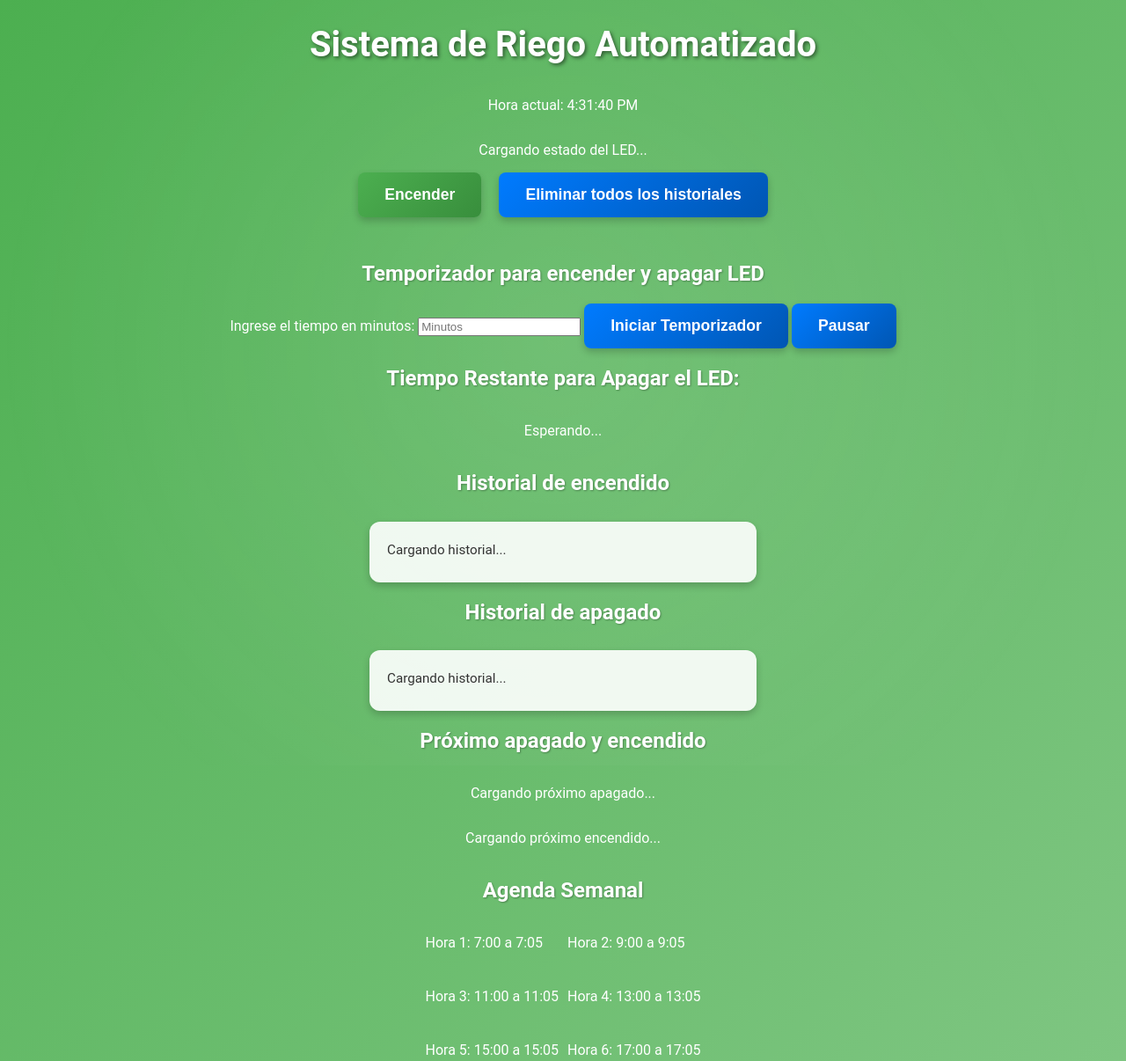
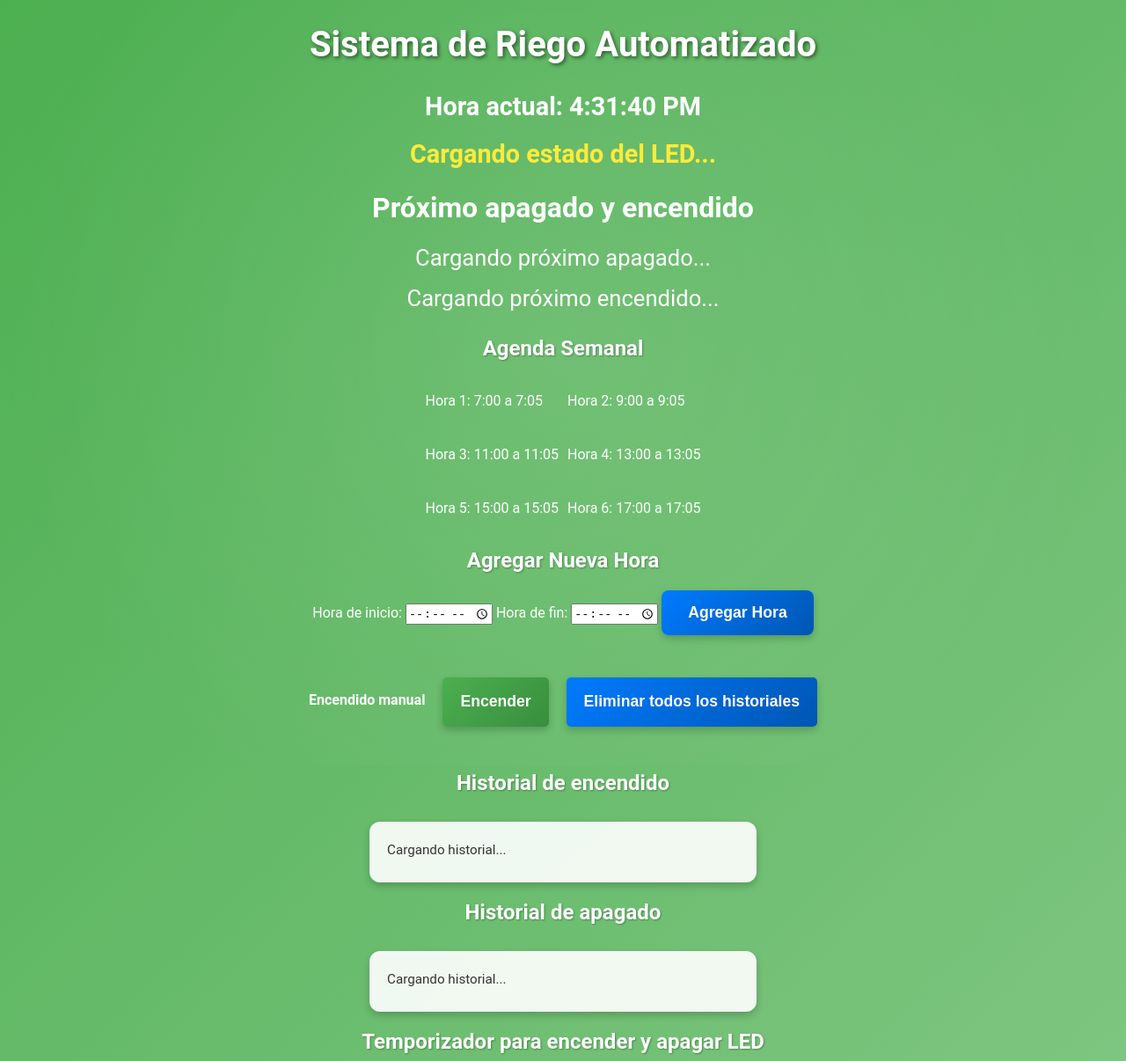
Before and after one commit to ing-manuel8/2, a website with bundled scripts: page public/index.html in a window 1280 px wide. Shown: the top 1206 px of the page at 88% size. Built offline with nearby package versions, Linux system fonts and the light colour scheme.

Commit message:
4.1 version

```diff
--- a/public/app.js
+++ b/public/app.js
@@ -361,7 +361,7 @@ function loadIntervalos() {
             const intervalos = snapshot.val();  // Obtener los datos de 'intervalos'
 
             // Asignar los valores directamente a cada elemento
-            const horas = ['hora1', 'hora2', 'hora3', 'hora4', 'hora5', 'hora6'];
+            const horas = ['Hora_1', 'Hora_2', 'Hora_3', 'Hora_4', 'Hora_5', 'Hora_6'];
 
             // Iteramos sobre las horas predefinidas
             horas.forEach((hora, index) => {
@@ -383,7 +383,7 @@ function loadIntervalos() {
         console.error("Error al obtener los intervalos:", error);
         // Manejo de error, establecer 'Error al cargar' en las horas
         for (let i = 1; i <= 6; i++) {
-            document.getElementById(`hora${i}`).textContent = `Hora ${i}: Error al cargar`;
+            document.getElementById(`Hora${i}`).textContent = `Hora ${i}: Error al cargar`;
         }
     });
 }
--- a/public/index.html
+++ b/public/index.html
@@ -15,39 +15,8 @@
         <!-- Texto que indica si el LED está Prendido o Apagado -->
         <p id="statusText">Cargando estado del LED...</p>
 
-    <!-- Botones para controlar el sistema -->
-    <div class="button-container">
-        <button id="toggleButton" aria-label="Controlar sistema de riego">Encender</button>
-        <button id="deleteButton" aria-label="Eliminar historial completo">Eliminar todos los historiales</button>
-    </div>
-
-    <!-- Temporizador para encender/apagar LED por tiempo específico -->
-    <h2>Temporizador para encender y apagar LED</h2>
-    <div>
-        <label for="timerInput">Ingrese el tiempo en minutos:</label>
-        <input type="number" id="timerInput" min="1" placeholder="Minutos" />
-        <button id="startTimerButton">Iniciar Temporizador</button>
-        <!-- Botón para pausar y continuar el temporizador -->
-        <button id="pauseResumeButton" aria-label="Pausar o continuar el temporizador">Pausar</button>
-    </div>
-
-    <!-- Tiempo restante hasta el apagado -->
-    <h2>Tiempo Restante para Apagar el LED:</h2>
-    <p id="timeRemaining">Esperando...</p>
-
-    <!-- Historiales de eventos -->
-    <h2>Historial de encendido</h2>
-    <div id="oneHistory" aria-live="polite">
-        <p>Cargando historial...</p>
-    </div>
-
-    <h2>Historial de apagado</h2>
-    <div id="zeroHistory" aria-live="polite">
-        <p>Cargando historial...</p>
-    </div>
-
         <!-- Mostrar los mensajes de Firebase -->
-    <h2>Próximo apagado y encendido</h2>
+        <h3>Próximo apagado y encendido</h3>
         <p id="proximoApagado">Cargando próximo apagado...</p>
         <p id="proximoEncendido">Cargando próximo encendido...</p>
 
@@ -75,6 +44,47 @@
                     <input type="time" id="endHour" required>
                     <button id="addHourButton">Agregar Hora</button>
                 </div>
+
+        <!-- Botones para controlar el sistema -->
+        <div class="button-container">
+            <h4>Encendido manual</h4>
+            <button id="toggleButton" aria-label="Controlar sistema de riego">Encender</button>
+            <button id="deleteButton" aria-label="Eliminar historial completo">Eliminar todos los historiales</button>
+        </div>
+
+        <!-- Temporizador para encender/apagar LED por tiempo específico -->
+
+
+
+
+        <!-- Historiales de eventos -->
+        <h2>Historial de encendido</h2>
+        <div id="oneHistory" aria-live="polite">
+            <p>Cargando historial...</p>
+        </div>
+
+        <h2>Historial de apagado</h2>
+        <div id="zeroHistory" aria-live="polite">
+            <p>Cargando historial...</p>
+        </div>
+
+
+
+
+        <h2>Temporizador para encender y apagar LED</h2>
+        <div>
+            <label for="timerInput">Ingrese el tiempo en minutos:</label>
+            <input type="number" id="timerInput" min="1" placeholder="Minutos" />
+            <button id="startTimerButton">Iniciar Temporizador</button>
+            <!-- Botón para pausar y continuar el temporizador -->
+            <button id="pauseResumeButton" aria-label="Pausar o continuar el temporizador">Pausar</button>
+        </div>
+
+                <!-- Tiempo restante hasta el apagado -->
+                <h2>Tiempo Restante para Apagar el LED:</h2>
+                <p id="timeRemaining">Esperando...</p>
+
+
     </body>
     </html>
 
--- a/public/style.css
+++ b/public/style.css
@@ -51,6 +51,20 @@ button:hover {
     box-shadow: 0 6px 12px rgba(0, 0, 0, 0.3); /* Más sombra en hover */
 }
 
+#toggleButton, #deleteButton {
+    padding: 10px 20px; /* Botones más grandes */
+    font-size: 1.1rem; /* Aumenta el tamaño del texto */
+    border-radius: 5px; /* Bordes redondeados */
+    margin-top: 3rem;
+}
+h4{
+    margin-top: 4rem;
+}
+
+#cancelButtonContainer{
+    margin-top: 2rem;
+}
+
 #toggleButton {
     background: linear-gradient(135deg, #4caf50, #388e3c); /* Verde para el botón toggle */
 }
@@ -58,6 +72,37 @@ button:hover {
 #toggleButton:hover {
     background: linear-gradient(135deg, #388e3c, #2e7d32); /* Hover en verde */
 }
+
+#currentTime {
+    font-size: 1.8rem; /* Aumenta el tamaño de la fuente */
+    font-weight: bold; /* Negrita para destacarlo */
+    text-align: center; /* Centra el texto */
+    margin: 10px 0; /* Espaciado arriba y abajo */
+}
+
+#statusText {
+    font-size: 1.8rem; /* Aumenta el tamaño de la fuente */
+    font-weight: bold; /* Negrita */
+    color: #ffeb3b; /* Cambia el color a un amarillo llamativo */
+    text-align: center; /* Centra el texto */
+    margin: 10px 0; /* Espaciado */
+}
+
+h3 {
+    font-size: 2rem; /* Aumenta el tamaño de la fuente */
+    font-weight: bold; /* Negrita */
+    color: #ffffff; /* Asegúrate de que sea visible */
+    text-align: center; /* Centra el texto */
+    margin: 15px 0; /* Espaciado */
+}
+
+#proximoApagado, #proximoEncendido {
+    font-size: 1.6rem; /* Aumenta el tamaño de la fuente */
+    text-align: center; /* Centra el texto */
+    margin: 8px 0; /* Espaciado */
+}
+
+
 
 /* Estilo para el historial */
 #oneHistory, #zeroHistory {
```
Lines whose indentation alone changed are shown as unchanged.
